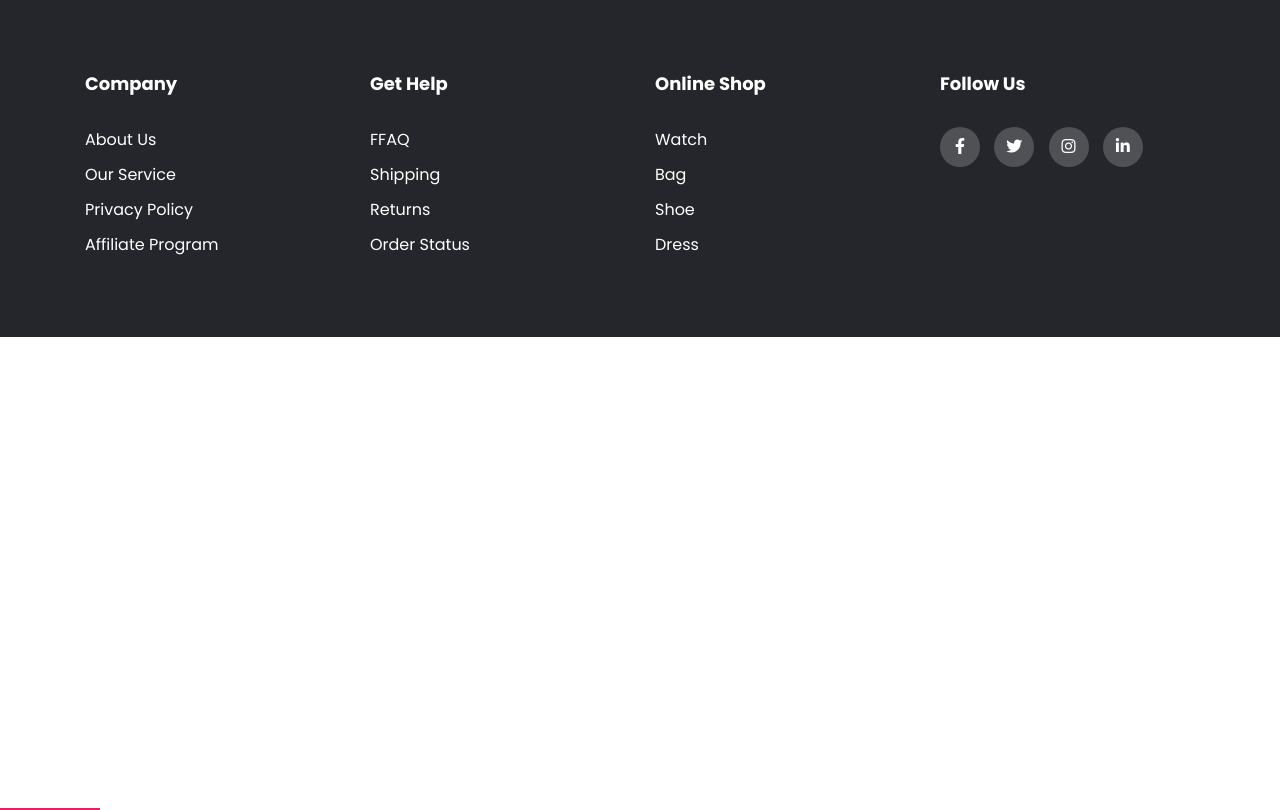
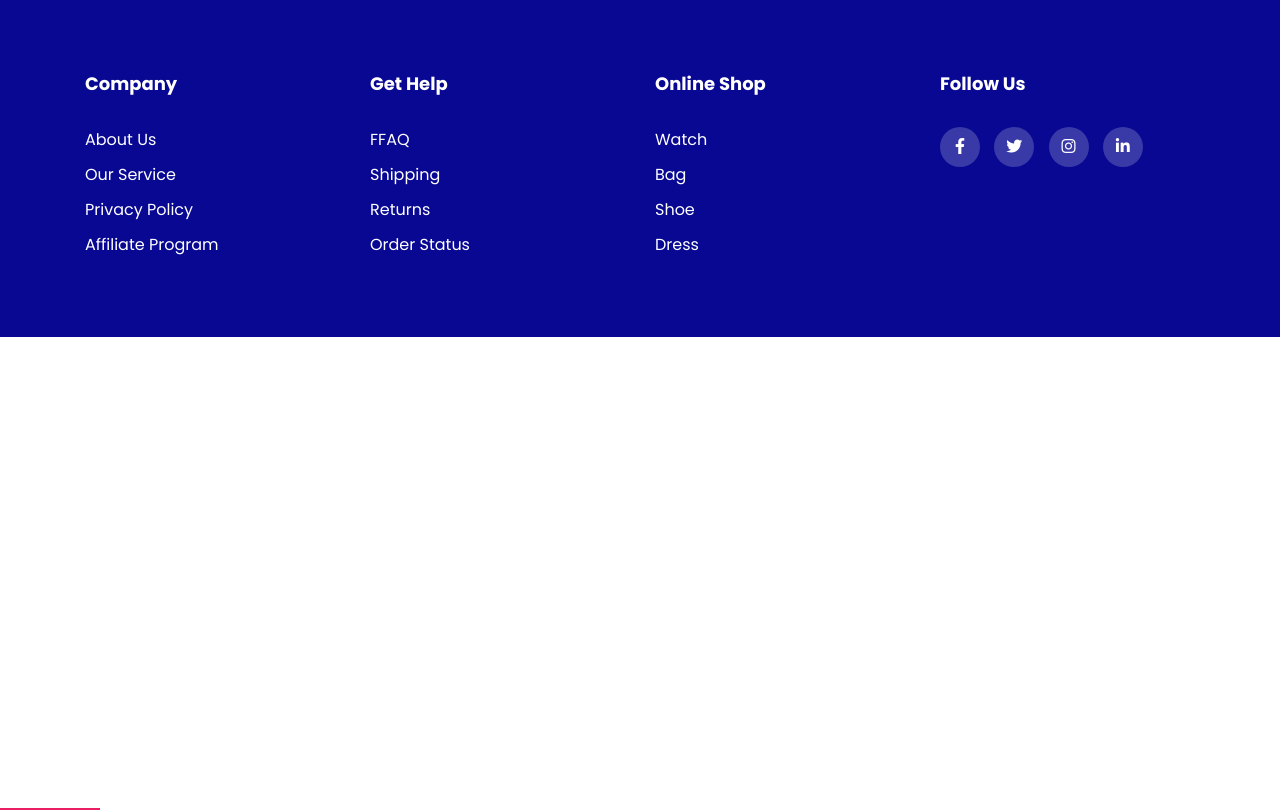
Before and after one commit to DuncanLangat6515/Footer, a plain HTML site: page index.html in a window 1280 px wide. Drawn offline with Linux system fonts and the light colour scheme.

Commit message:
changes in styling

```diff
--- a/style.css
+++ b/style.css
@@ -22,8 +22,9 @@ ul{
 }
 
 .footer-section{
-    background-color: #24262b;
+    /* background-color: #24262b; */
     padding: 70px;
+    background-color: rgb(8, 8, 146);
 
 }
 .footer-col{
```
